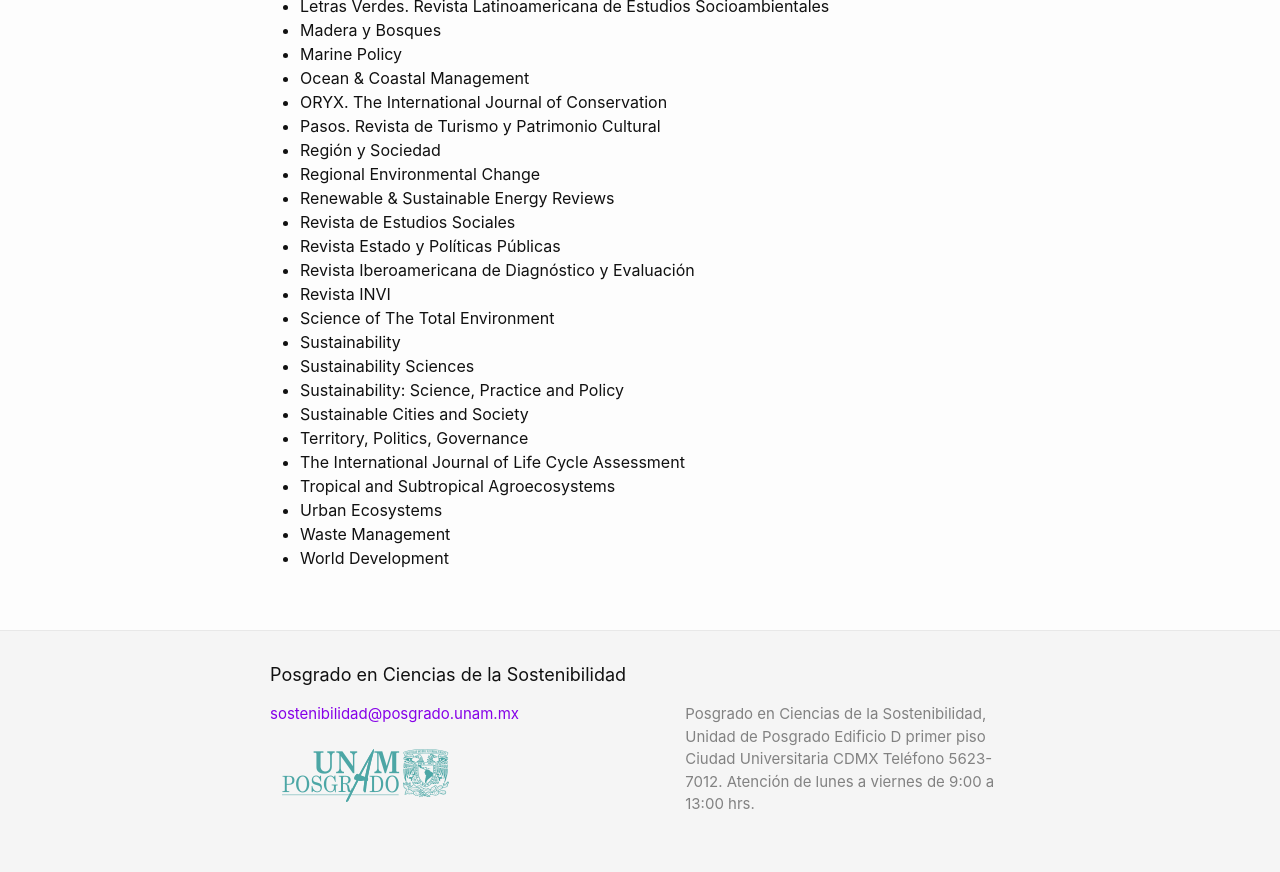
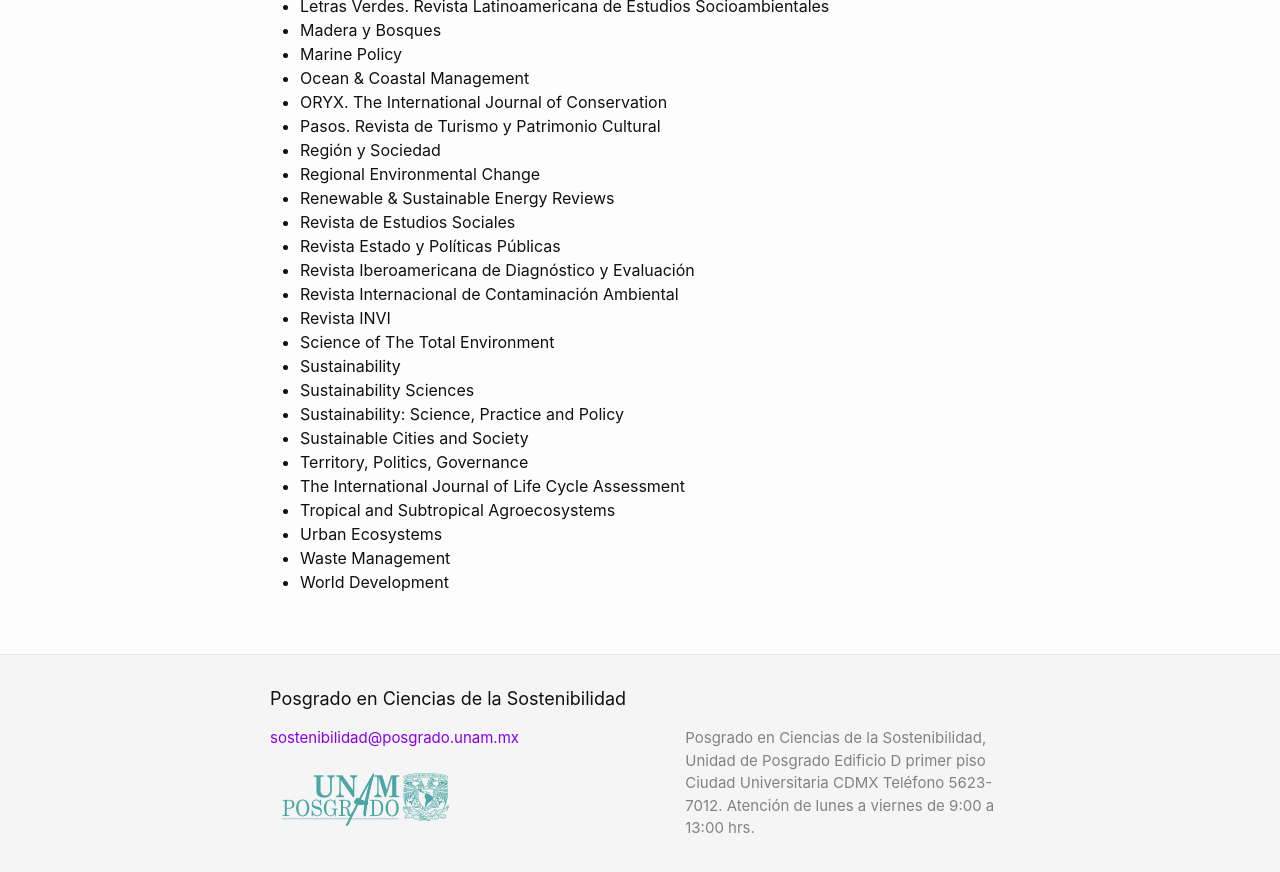
Before and after one commit to pcs-unam/pcs-unam.github.io, a Jekyll site: the page built from doctorado/catalogo_revistas.md, in a window 1280 px wide and 900 px high, scrolled down 1548 px. Shown: the top 872 px of the window. Built offline with Jekyll 4.4.1, drawn with Linux system fonts in a browser that asks for light colours.

Commit message:
Se agregó la Revista Internacional de Contaminación Ambiental

```diff
--- a/doctorado/catalogo_revistas.md
+++ b/doctorado/catalogo_revistas.md
@@ -66,6 +66,7 @@ permalink: /doctorado/catalogo_revistas/
  - Revista de Estudios Sociales
  - Revista Estado y Políticas Públicas
  - Revista Iberoamericana de Diagnóstico y Evaluación
+ - Revista Internacional de Contaminación Ambiental
  - Revista INVI
  - Science of The Total Environment
  - Sustainability
```
